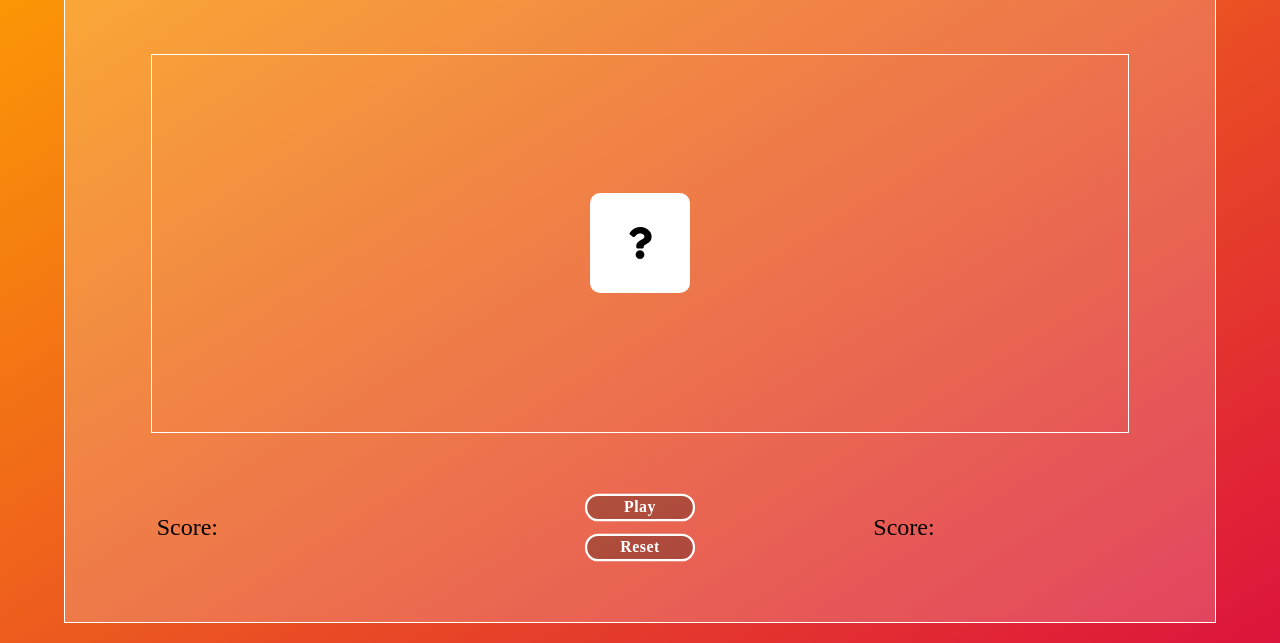
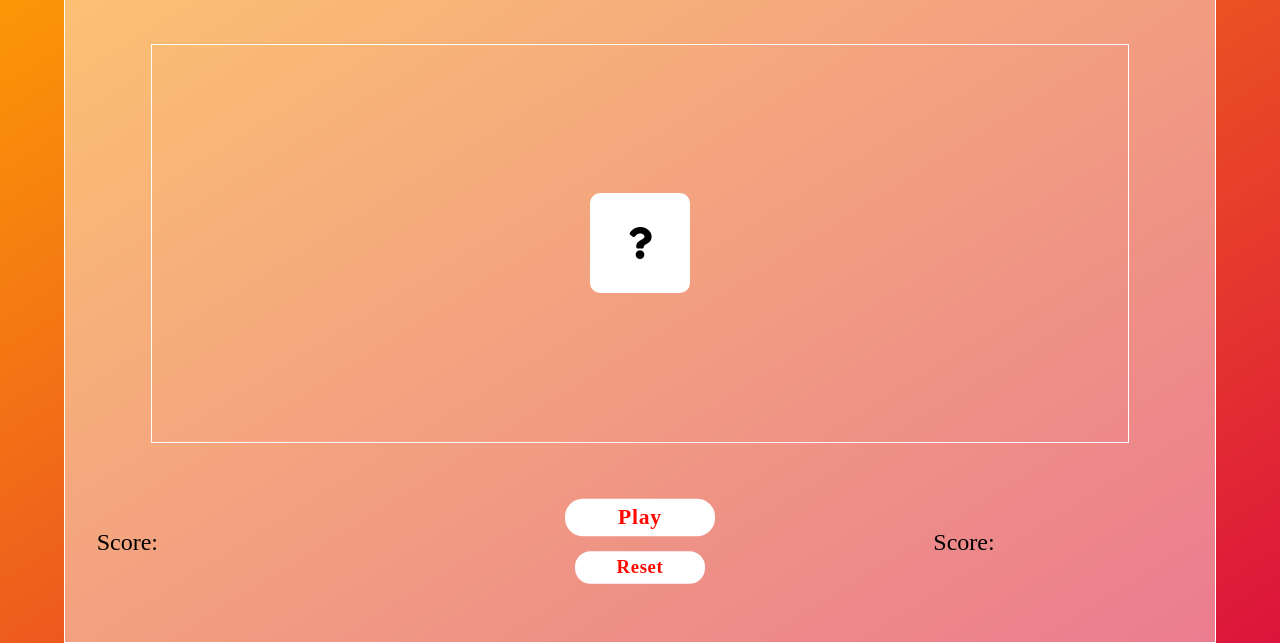
Before and after one commit to wengison/kostkaMiniGame, a plain HTML site: page index.html in a window 1280 px wide. Shown: the part 157-800 px from the top of the page. Drawn offline with Linux system fonts and the light colour scheme; a web font is replaced by a local one.

Commit message:
second (update changeDesk)

```diff
--- a/app.js
+++ b/app.js
@@ -11,6 +11,8 @@ resetBtn.addEventListener('click', resetFunction)
 
 
 //FUNCTIONS
+//------------------------------------------------------------------//
+
 function randomKostka() {
     const question = document.querySelector('.fa-question')
     const randomNumber = Math.ceil(Math.random()*6)
@@ -18,7 +20,6 @@ function randomKostka() {
         kostka.addEventListener('transitionend', ()=> {
             kostka.style.backgroundImage = 'url(jpg/' +randomNumber+'.jpg)'
         })
-
     }
     function rotateKostka() {
         const question = document.querySelector('.fa-question')
@@ -35,6 +36,8 @@ function randomKostka() {
     return randomNumber
 }
 
+//
+
 function resetFunction() {
     kostka.innerHTML = '<i class="fas fa-question"></i>'
     kostka.style.backgroundImage = 'none'
@@ -42,22 +45,60 @@ function resetFunction() {
     document.querySelector('.top-right').style.color = 'white'
     document.querySelector('.bottom-left').innerHTML = 'Score1:'
     document.querySelector('.bottom-right').innerHTML = 'Score2:'
-
+    const rightdesk = document.querySelector('.background-white-right')
+    const leftdesk = document.querySelector('.background-white-left')
+    leftdesk.style.opacity = '.3';
+    rightdesk.style.opacity = '.3';
 }
 
+//------------------------------------------------------------------------------------------------------------------
+
 function changePlayer() {
-
+    //--------------------------------------------------------------//
     const player1 = document.querySelector('.top-left')
     const player2 = document.querySelector('.top-right')
+    const rightdesk = document.querySelector('.background-white-right')
+    const leftdesk = document.querySelector('.background-white-left')
+
+
     if(player1.style.color != 'red' && player2.style.color != 'red')  {
         player1.style.color = 'red'
+        leftdesk.style.opacity= '.5';
+        rightdesk.style.opacity = '.3';
     } else if (player1.style.color = 'red' && player2.style.color != 'red') {
         player2.style.color = 'red'
         player1.style.color = 'white'
+        leftdesk.style.opacity= '.3';
+        rightdesk.style.opacity = '.5';
+
     } else {
         player2.style.color = 'white'
         player1.style.color = 'red'
+        leftdesk.style.opacity = '.5';
+        rightdesk.style.opacity = '.3';
     }
+
+    //--------------------------------------------------------------//
+    //gamedesk change
+
+    /*function changeDesk() {
+        const leftdesk = document.querySelector('.background-white-left')
+        const rightdesk = document.querySelector('.background-white-right')
+        console.log('run')
+
+        if(leftdesk.style.display === 'none' && rightdesk.style.display === 'none') {
+            leftdesk.style.display = 'block'
+            console.log('none')
+        } else if (leftdesk.style.display === 'block') {
+            rightdesk.style.display = 'block'
+            leftdesk.style.display = 'none'
+        } else if (rightdesk.style.display === 'block') {
+            rightdesk.style.display = 'none'
+            leftdesk.style.display = 'block'
+        }
+    }
+    changeDesk()*/
+    //--------------------------------------------------------------//
     function setScore() {
         const score1 = document.querySelector('.bottom-left')
         const score2 = document.querySelector('.bottom-right')
--- a/index.html
+++ b/index.html
@@ -9,6 +9,10 @@
 </head>
 <body>
     <div class="game-desk-background"></div>
+    <div class="game-desk-background-white">
+        <div class="background-white-left"></div>
+        <div class="background-white-right"></div>
+    </div>
 
     <div class="game-desk">
         <div class="top">
--- a/style.css
+++ b/style.css
@@ -27,16 +27,39 @@ body {
 }
 .game-desk-background {
     width: 90%;
-    height: 95%;
+    height: 100%;
     background: whitesmoke;
     opacity: .2;
     position: fixed;
     z-index: 0;
 }
+.game-desk-background-white {
+    width: 90%;
+    height: 100%;
+    position: absolute;
+    display: flex;
+}
+
+.background-white-left {
+    width: 50%;
+    height: 100%;
+    background-color: white;
+    opacity: .3;
+    z-index: 0;
+    transition: 1.25s;
+}
+.background-white-right {
+    width: 50%;
+    height: 100%;
+    background-color:white;
+    opacity: .3;
+    z-index: 0;
+    transition: .25s;
+}
 
 .game-desk {
     width: 90%;
-    height: 95%;
+    height: 100%;
     border: solid white 1px;
     overflow: hidden;
     z-index: 1;
@@ -110,28 +133,41 @@ body {
 
 /*bottom*/
 .bottom-center {
+    width: 40%;
+    height: 100%;
+    border-radius: 10px;
     display: flex;
+    justify-content: center;
+    align-items: center;
     flex-direction: column;
-    gap: 15px;
+    gap: 25px;
+    z-index: 5;
 }
 .bottom-center-play,.bottom-center-reset {
     width: 100px;
     height: 25px;
     border-radius: 12px;
-    background-color: rgba(0,0,0, .25);
-    color: white;
+    background-color: rgb(255, 255, 255);
+    color: rgba(255, 8, 0, 1);
     border: solid white 2px;
     font-size: .9em;
     letter-spacing: .5px;
     font-family: serif;
     font-weight: bolder;
     cursor: pointer;
-    transform: scale(110%);
-
+    transform: scale(130%);
 }
 
-.bottom-center-play:hover,.bottom-center-reset:hover {
-    transform: scale(135%);
+.bottom-center-play {
+    transform: scale(150%);
+}
+
+.bottom-center-play:hover {
+    transform: scale(165%);
+    font-size: .9em;
+}
+.bottom-center-reset:hover {
+    transform: scale(140%);
     font-size: .9em;
 }
 
```
